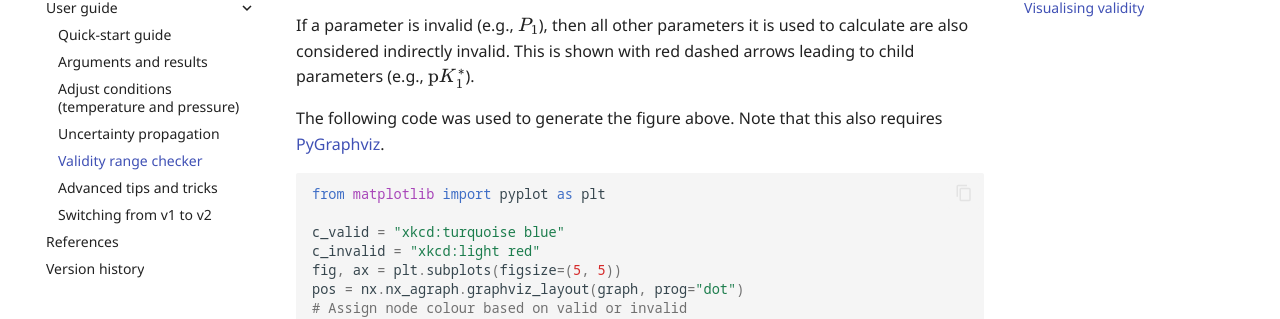
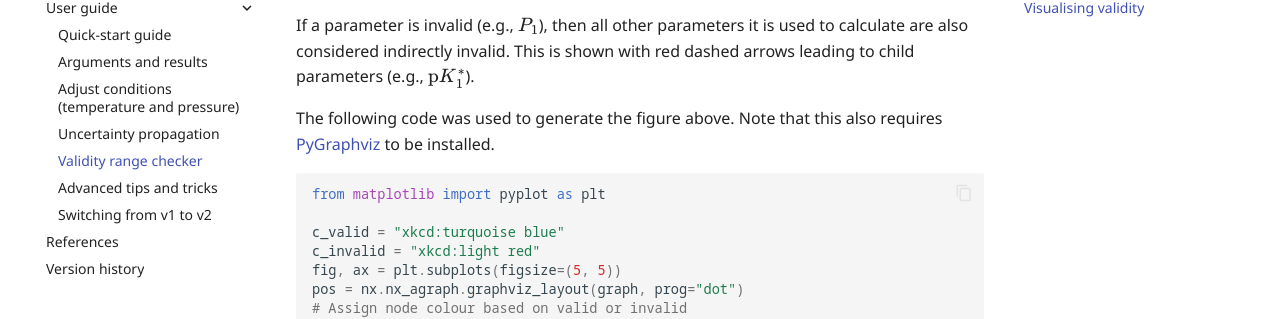
Before and after one commit to mvdh7/PyCO2SYS, an MkDocs documentation site: the page built from docs/validity.md, in a window 1280 px wide and 900 px high, scrolled down 2554 px. Shown: the part 127-446 px from the top of the window. Built offline with MkDocs 1.6.1 and Material for MkDocs 9.7.7, drawn with Linux system fonts in a browser that asks for light colours; comment, search, counter and statistics services are not loaded.

Commit message:
Update text

````diff
--- a/docs/validity.md
+++ b/docs/validity.md
@@ -72,7 +72,7 @@ The arrow colours show which parameters are inside (blue, e.g. $p$ for $P_1$) or
 
 If a parameter is invalid (e.g., $P_1$), then all other parameters it is used to calculate are also considered indirectly invalid.  This is shown with red dashed arrows leading to child parameters (e.g., $\mathrm{p}K_1^*$).
 
-The following code was used to generate the figure above.  Note that this also requires [PyGraphviz](https://pygraphviz.github.io/).
+The following code was used to generate the figure above.  Note that this also requires [PyGraphviz](https://pygraphviz.github.io/) to be installed.
 
 ```python
 from matplotlib import pyplot as plt
````
